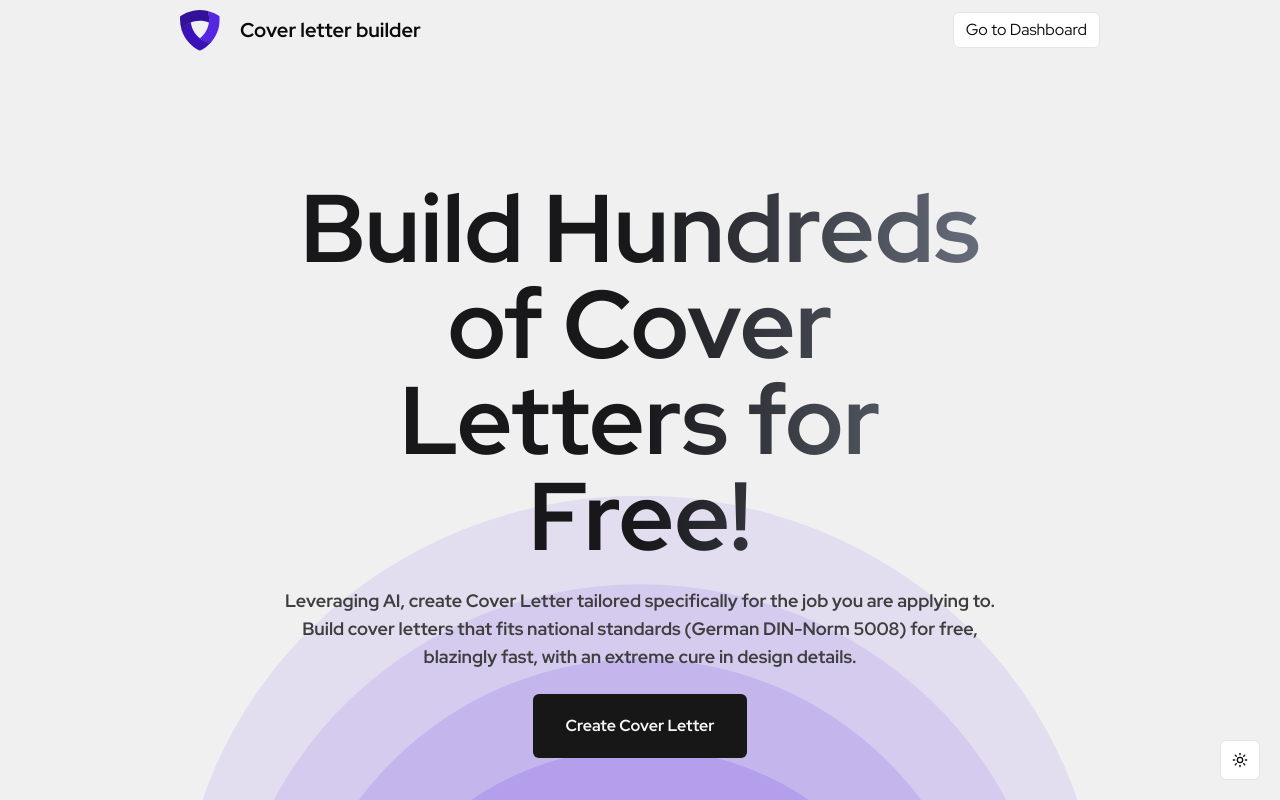
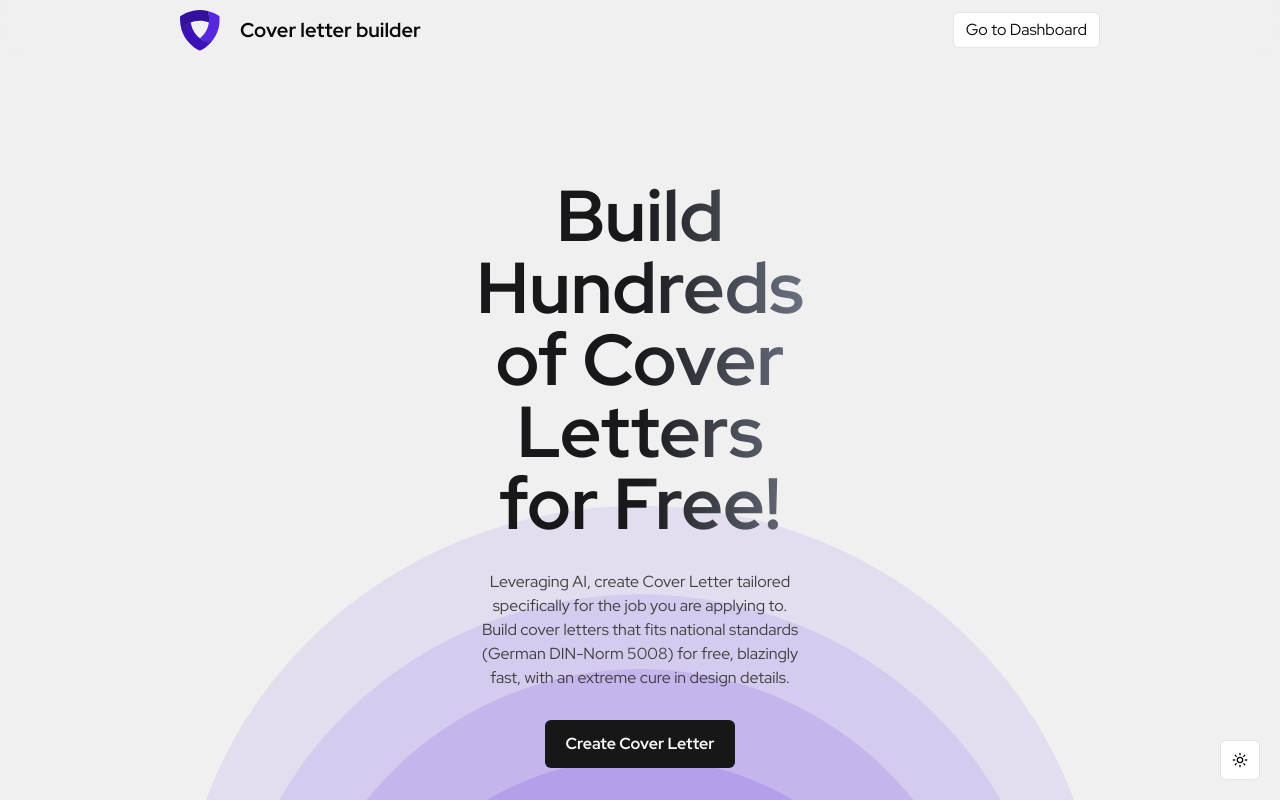
Before and after one commit to IvanSmiths/cover-letter-builder-pro, a Next.js app: page / in a window 1280 px wide. Shown: the top 800 px of the page. Built offline with nearby package versions, Linux system fonts and the light colour scheme.

Commit message:
modify style

```diff
--- a/components/home/header/HeaderText.tsx
+++ b/components/home/header/HeaderText.tsx
@@ -11,21 +11,21 @@ type HeaderProps = {
 const HeaderText = ({ title, paragraph, isHero }: HeaderProps) => {
   return (
     <div
-      className={`${isHero ? "px-0 pt-large md:pt-xxlarge xl:px-xlarge" : "mt-large"} align-center relative z-10 flex flex-col items-center gap-regular`}
+      className={`${isHero ? "px-0 pt-large md:pt-xxlarge xl:px-xxxlarge" : "mt-large"} align-center relative z-10 flex flex-col items-center gap-medium`}
     >
       <h1
-        className={`${isHero ? "3xl:text-9xl h-full bg-gradient-to-r from-dark via-dark to-gray-500 bg-clip-text text-5xl text-transparent dark:from-light dark:via-light dark:to-gray-400 md:text-7xl lg:text-8xl" : "3xl:text-8xl text-6xl"} text-center font-bold`}
+        className={`${isHero ? "h-full bg-gradient-to-r from-dark via-dark to-gray-500 bg-clip-text text-5xl text-transparent dark:from-light dark:via-light dark:to-gray-400 md:text-7xl 3xl:text-9xl" : "text-6xl 3xl:text-8xl"} text-center font-bold`}
       >
         {title}
       </h1>
       <p
-        className={` ${isHero ? "font-semibold text-dark dark:text-light" : "2xl:px-xxlarge"} 3xl:text-2xl text-center text-darkSecondary dark:text-lightSecondary md:text-lg 2xl:px-large`}
+        className={` ${isHero ? "text-dark dark:text-light" : "2xl:px-xxlarge"} text-center text-darkSecondary dark:text-lightSecondary md:text-base 2xl:px-large 3xl:text-2xl`}
       >
         {paragraph}
       </p>
       {isHero ? (
         <Link prefetch={false} href="/dashboard">
-          <Button size="lg" className="3xl:text-2xl w-fit font-bold">
+          <Button size="default" className="w-fit font-bold 3xl:text-2xl">
             Create Cover Letter
           </Button>
         </Link>
--- a/components/ui/button.tsx
+++ b/components/ui/button.tsx
@@ -20,7 +20,7 @@ const buttonVariants = cva(
         link: "text-primary underline-offset-4 hover:underline",
       },
       size: {
-        default: "h-10 px-4 py-2",
+        default: "h-12 px-5 py-4",
         sm: "h-9 rounded-md px-3",
         lg: "h-16 rounded-md px-8 font-bold",
         icon: "h-10 w-10",
--- a/lib/globals.css
+++ b/lib/globals.css
@@ -56,7 +56,7 @@
         --smallest: 10px;
         --small: 20px;
         --regular: 23px;
-        --medium: 60px;
+        --medium: 30px;
         --large: 80px;
         --xlarge: 100px;
         --xxlarge: 180px;
```
